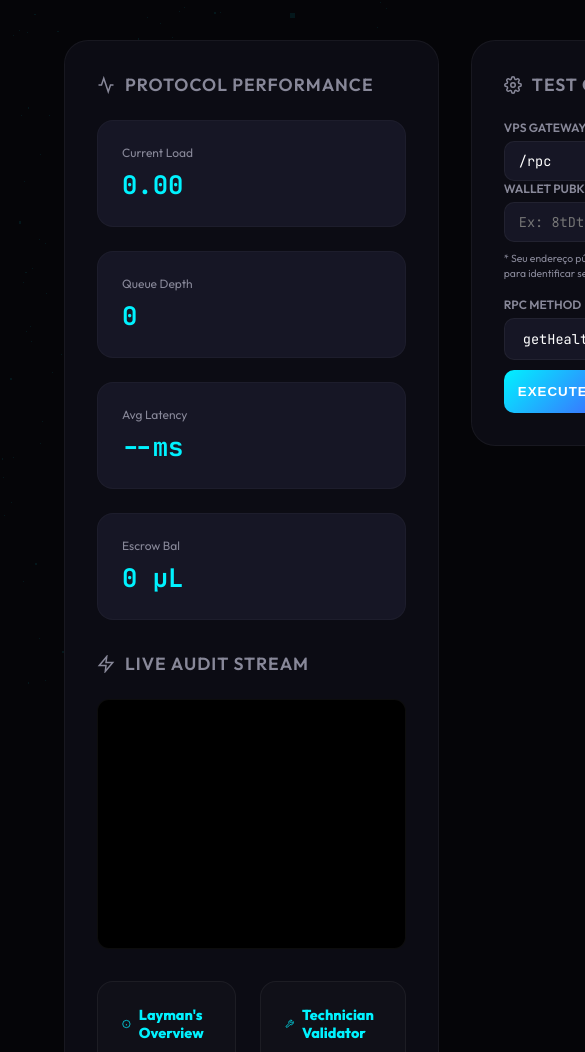
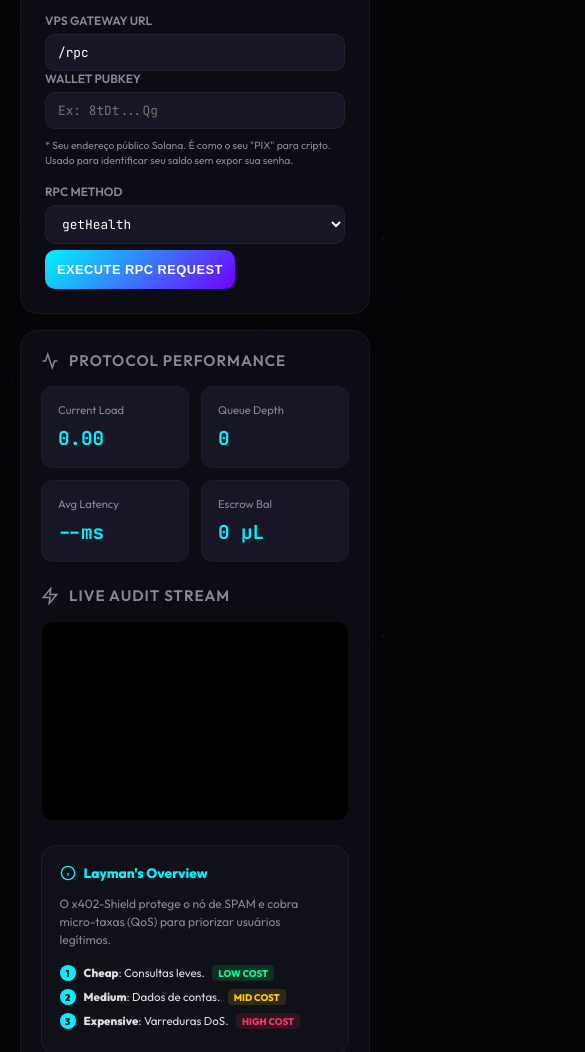
Before and after one commit to flavioparah/x402-priority-protocol, a website: page public/try.html in a window 390 px wide. Shown: the part 159-1211 px from the top of the page, 585 px wide, since content can reach past the window. Drawn offline with nearby package versions, Linux system fonts and the light colour scheme; no server answers.

Commit message:
style(try): responsive media queries for tablet, phone, and narrow screens
The 3D management console had a fixed 2-column layout (1fr + 400px sidebar)
and zero media queries. On a 375px phone the sidebar was wider than the
viewport; on tablet the header padding consumed too much horizontal space.

Three breakpoints added — desktop layout untouched:

- ≤ 1024px (tablet): main grid collapses to single column. Test Config
  panel moves ABOVE the metrics card via `order: -1` so the user can
  configure and run a request, then watch the metrics + audit stream
  react below. Header and main padding shrink to 2rem.

- ≤ 640px (phone): paddings tighten further (1rem-1.25rem), card border
  radius reduced, h2/metric/info-box font sizes scaled down, metrics
  grid forced to 2 columns (instead of auto-fit which broke at narrow
  widths), guide section becomes single column, terminal height drops
  to 200px with smaller mono font, button padding reduced.

- ≤ 380px (very narrow, e.g. small Android): header logo and status
  badge shrink further, metrics grid becomes single column, all
  paddings drop to 1rem.

Plus terminal text wrapping fixes — `word-break: break-word` and
`overflow-x: hidden` on `#terminal` and `.terminal-line` so long
nonces / pubkey hashes / Solscan URLs don't blow up the layout.

Tested mentally against viewports: 320px, 375px, 414px, 768px, 1024px,
1440px. Three.js background canvas continues to fill viewport at all
sizes via the existing window.resize handler.

```diff
--- a/public/try.html
+++ b/public/try.html
@@ -147,12 +147,14 @@
             font-family: var(--font-mono);
             font-size: 0.85rem;
             overflow-y: auto;
+            overflow-x: hidden;
             border: 1px solid rgba(255,255,255,0.05);
             color: #aaa;
             line-height: 1.5;
+            word-break: break-word;
         }
 
-        .terminal-line { margin-bottom: 4px; }
+        .terminal-line { margin-bottom: 4px; word-break: break-word; }
         .tag { font-weight: bold; margin-right: 8px; }
         .tag-info { color: var(--primary); }
         .tag-auth { color: var(--secondary); }
@@ -197,6 +199,76 @@
 
         .fade-in { animation: fadeIn 0.5s ease forwards; }
         @keyframes fadeIn { from { opacity: 0; transform: translateY(10px); } to { opacity: 1; transform: translateY(0); } }
+
+        /* ─── Responsive — tablet (≤ 1024px) ─────────────────────────────── */
+        @media (max-width: 1024px) {
+            header { padding: 1.5rem 2rem; }
+            main {
+                grid-template-columns: 1fr;
+                padding: 2rem;
+                gap: 1.5rem;
+            }
+            /* Test Config goes ABOVE the metrics on narrow screens — user
+               came here to test, let them configure first then watch the
+               audit stream react below. */
+            .controls { order: -1; }
+            .controls .card { padding: 1.5rem; }
+        }
+
+        /* ─── Responsive — phone (≤ 640px) ───────────────────────────────── */
+        @media (max-width: 640px) {
+            header {
+                padding: 1rem 1.25rem;
+                flex-wrap: wrap;
+                gap: 0.75rem;
+            }
+            .logo { font-size: 1.15rem; letter-spacing: 1px; }
+            .logo svg { width: 20px; height: 20px; }
+            .status-badge { font-size: 0.7rem; padding: 4px 12px; }
+            main { padding: 1.25rem; gap: 1rem; }
+            .card { padding: 1.25rem; border-radius: 18px; }
+            h2 { font-size: 0.95rem; margin-bottom: 1rem; }
+            .metrics-grid {
+                grid-template-columns: repeat(2, 1fr);
+                gap: 0.75rem;
+                margin-bottom: 1.5rem;
+            }
+            .metric-card { padding: 1rem; border-radius: 12px; }
+            .metric-label { font-size: 0.7rem; }
+            .metric-value { font-size: 1.2rem; }
+            #terminal {
+                height: 200px;
+                padding: 0.9rem;
+                font-size: 0.72rem;
+            }
+            .guide-section {
+                grid-template-columns: 1fr;
+                gap: 1rem;
+                margin-top: 1.5rem;
+            }
+            .info-box { padding: 1.1rem; }
+            .info-box h3 { font-size: 0.85rem; }
+            .info-box p { font-size: 0.75rem; }
+            .step-item { font-size: 0.72rem; gap: 8px; }
+            .step-num { width: 16px; height: 16px; font-size: 0.6rem; }
+            input, select { padding: 9px 12px; font-size: 0.8rem; }
+            button {
+                padding: 12px;
+                font-size: 0.8rem;
+                letter-spacing: 0.5px;
+                margin-top: 6px;
+            }
+        }
+
+        /* ─── Responsive — very narrow (≤ 380px) ─────────────────────────── */
+        @media (max-width: 380px) {
+            header { padding: 0.85rem 1rem; }
+            .logo { font-size: 1rem; letter-spacing: 0.5px; }
+            .status-badge { font-size: 0.62rem; padding: 3px 10px; }
+            .metrics-grid { grid-template-columns: 1fr; }
+            main { padding: 1rem; }
+            .card { padding: 1rem; }
+        }
     </style>
 </head>
 <body>
```
